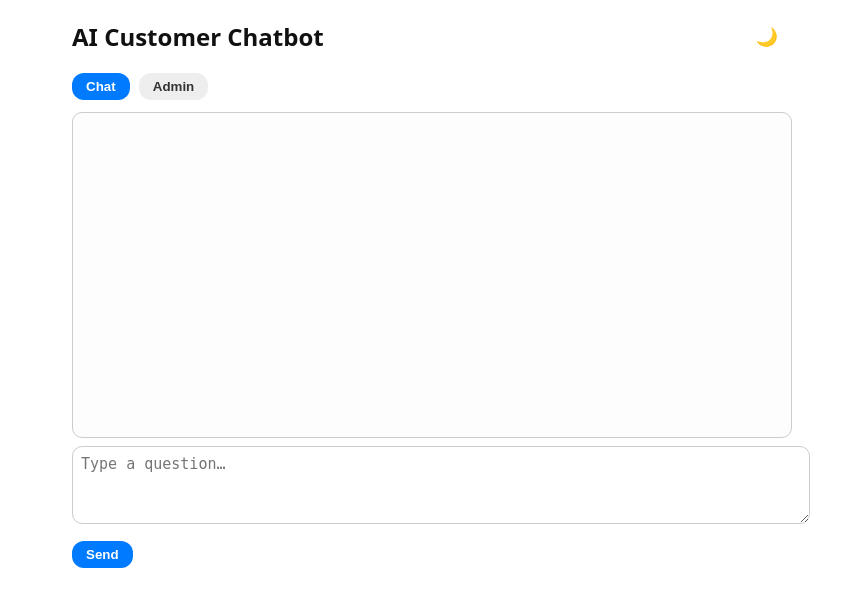
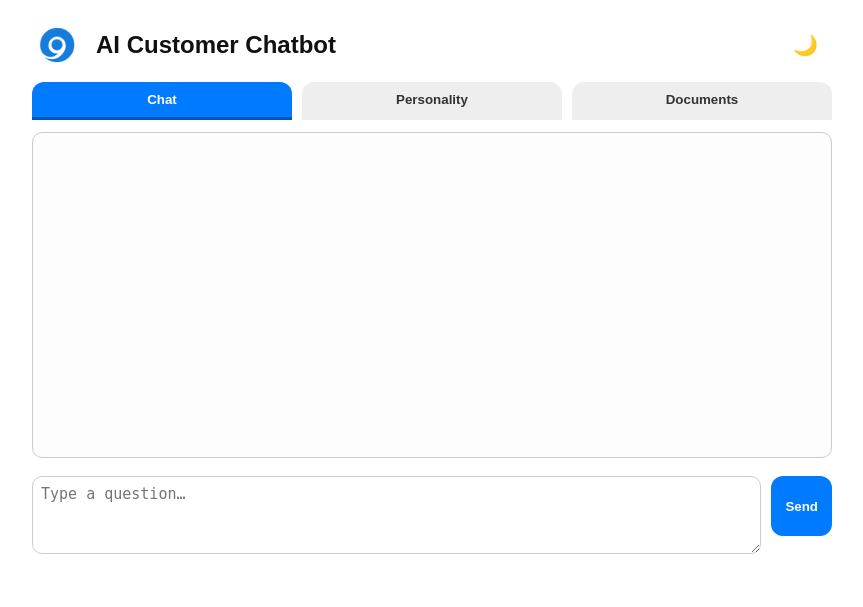
Before and after one commit to highred/ai-customer-chatbot, a Flask app: page / in a window 1280 px wide. Shown: the top 607 px of the page, without its empty margins (208-1071 px from the left). Run offline with Flask 3, Linux system fonts and the light colour scheme.

Commit message:
Redesigned UI: split Admin tab, editable header, logo left of title, updated styling and JS

```diff
--- a/static/chat.js
+++ b/static/chat.js
@@ -1,60 +1,58 @@
-// ── element refs ─────────────────────────────────────────────
-const chatTab     = document.getElementById("chatTab");
-const adminTab    = document.getElementById("adminTab");
-const chatPane    = document.getElementById("chatPane");
-const adminPane   = document.getElementById("adminPane");
+// ── tab switching ────────────────────────────────────────────
+const chatTab       = document.getElementById("chatTab");
+const personalityTab= document.getElementById("personalityTab");
+const documentTab   = document.getElementById("documentTab");
 
-const chatBox     = document.getElementById("chatBox");
-const textarea    = document.getElementById("msg");
-const sendBtn     = document.getElementById("send");
-const spinner     = document.getElementById("spinner");
-const modeBtn     = document.getElementById("modeBtn");
+const chatPane      = document.getElementById("chatPane");
+const personalityPane = document.getElementById("personalityPane");
+const documentPane  = document.getElementById("documentPane");
 
-const personaSel  = document.getElementById("personaSel");
-const instBox     = document.getElementById("instBox");
-const newPersona  = document.getElementById("newPersona");
-const savePersona = document.getElementById("savePersona");
-const deletePersona = document.getElementById("deletePersona");
+function showTab(tab) {
+  [chatTab, personalityTab, documentTab].forEach(btn => btn.classList.remove("active"));
+  [chatPane, personalityPane, documentPane].forEach(p => p.classList.add("hidden"));
 
-const faqForm     = document.getElementById("faqForm");
-const faqFiles    = document.getElementById("faqFiles");
-const faqList     = document.getElementById("faqList");
-const dropBox     = document.getElementById("dropBox");
-const uploadBtn   = document.getElementById("uploadBtn");
-const clearBtn    = document.getElementById("clearBtn");
-
-const chunkSizeSel= document.getElementById("chunkSize");
-const tempSlider  = document.getElementById("tempSlider");
-const tempVal     = document.getElementById("tempVal");
+  if (tab === "chat") {
+    chatTab.classList.add("active");
+    chatPane.classList.remove("hidden");
+  } else if (tab === "personality") {
+    personalityTab.classList.add("active");
+    personalityPane.classList.remove("hidden");
+  } else if (tab === "documents") {
+    documentTab.classList.add("active");
+    documentPane.classList.remove("hidden");
+  }
+}
+chatTab.onclick = () => showTab("chat");
+personalityTab.onclick = () => showTab("personality");
+documentTab.onclick = () => showTab("documents");
+showTab("chat");
 
 // ── dark mode ────────────────────────────────────────────────
+const modeBtn = document.getElementById("modeBtn");
 modeBtn.onclick = () => {
   document.body.classList.toggle("dark");
   modeBtn.textContent = document.body.classList.contains("dark") ? "☀️" : "🌙";
 };
 
-// ── tab switching ────────────────────────────────────────────
-function showChat() {
-  chatTab.classList.add("active");
-  adminTab.classList.remove("active");
-  chatPane.classList.remove("hidden");
-  adminPane.classList.add("hidden");
-}
-function showAdmin() {
-  adminTab.classList.add("active");
-  chatTab.classList.remove("active");
-  chatPane.classList.add("hidden");
-  adminPane.classList.remove("hidden");
-}
-chatTab.onclick = showChat;
-adminTab.onclick = showAdmin;
-showChat();
+// ── editable title persistence ───────────────────────────────
+const headerInput = document.getElementById("headerTitle");
+headerInput.value = localStorage.getItem("chatbotTitle") || "AI Customer Chatbot";
+headerInput.addEventListener("input", () => {
+  localStorage.setItem("chatbotTitle", headerInput.value);
+});
 
-// ── temperature slider ───────────────────────────────────────
+// ── chat functionality ───────────────────────────────────────
+const chatBox   = document.getElementById("chatBox");
+const textarea  = document.getElementById("msg");
+const sendBtn   = document.getElementById("send");
+const spinner   = document.getElementById("spinner");
+const personaSel= document.getElementById("personaSel");
+const tempSlider= document.getElementById("tempSlider");
+const tempVal   = document.getElementById("tempVal");
+
 tempVal.textContent = (+tempSlider.value).toFixed(2);
 tempSlider.oninput = () => tempVal.textContent = (+tempSlider.value).toFixed(2);
 
-// ── helpers ──────────────────────────────────────────────────
 const append = (who, text) => {
   chatBox.insertAdjacentHTML("beforeend", `<p><b>${who}:</b> ${text}</p>`);
   chatBox.scrollTop = chatBox.scrollHeight;
@@ -65,7 +63,6 @@ const busy = (b) => {
 };
 const j = async (url, opts={}) => (await fetch(url, opts)).json();
 
-// ── Chat send -------------------------------------------------
 async function send() {
   const q = textarea.value.trim();
   if (!q) return;
@@ -93,7 +90,12 @@ textarea.addEventListener("keydown", e => {
   if (e.key === "Enter" && !e.shiftKey) { e.preventDefault(); send(); }
 });
 
-// ── Personas --------------------------------------------------
+// ── persona management ───────────────────────────────────────
+const instBox = document.getElementById("instBox");
+const newPersona = document.getElementById("newPersona");
+const savePersona = document.getElementById("savePersona");
+const deletePersona = document.getElementById("deletePersona");
+
 async function loadPersonas() {
   const data = await j("/admin/personas");
   personaSel.innerHTML = "";
@@ -128,9 +130,16 @@ deletePersona.onclick = async () => {
 };
 loadPersonas();
 
-// ── Drag & Drop Upload ----------------------------------------
+// ── drag & drop for documents ────────────────────────────────
+const faqForm   = document.getElementById("faqForm");
+const faqFiles  = document.getElementById("faqFiles");
+const dropBox   = document.getElementById("dropBox");
+const uploadBtn = document.getElementById("uploadBtn");
+const faqList   = document.getElementById("faqList");
+const clearBtn  = document.getElementById("clearBtn");
+const chunkSizeSel = document.getElementById("chunkSize");
+
 dropBox.addEventListener("click", () => faqFiles.click());
-
 dropBox.addEventListener("dragover", e => {
   e.preventDefault();
   dropBox.classList.add("drag");
@@ -143,11 +152,11 @@ dropBox.addEventListener("drop", e => {
   faqForm.dispatchEvent(new Event("submit"));
 });
 
-// ── Chunk size memory -----------------------------------------
+// ── Chunk size memory ────────────────────────────────────────
 chunkSizeSel.value = localStorage.getItem("chunkSize") || "50";
 chunkSizeSel.onchange = () => localStorage.setItem("chunkSize", chunkSizeSel.value);
 
-// ── Upload ----------------------------------------------------
+// ── Upload & List Docs ───────────────────────────────────────
 faqForm.onsubmit = async (e) => {
   e.preventDefault();
   const fd = new FormData();
@@ -162,7 +171,6 @@ faqForm.onsubmit = async (e) => {
   listFaqs(uploaded);
 };
 
-// ── FAQ list --------------------------------------------------
 async function listFaqs(uploaded = []) {
   const docs = await j("/admin/faqs");
   faqList.innerHTML = "";
@@ -191,7 +199,7 @@ async function listFaqs(uploaded = []) {
 }
 listFaqs();
 
-// ── Clear conversation -----------------------------------------
+// ── Clear chat ───────────────────────────────────────────────
 clearBtn.onclick = async () => {
   await fetch("/admin/clear", { method: "POST" });
   chatBox.innerHTML = "";
--- a/static/style.css
+++ b/static/style.css
@@ -2,7 +2,7 @@
 body {
   font-family: system-ui, sans-serif;
   margin: 20px auto;
-  max-width: 720px;
+  max-width: 800px;
   padding: 0 16px;
   background: #fff;
   color: #111;
@@ -13,10 +13,125 @@ body.dark {
   color: #f2f2f2;
 }
 
-h2 {
-  margin-top: 0;
+/* Branding */
+#branding {
+  display: flex;
+  justify-content: space-between;
+  align-items: center;
+  margin-bottom: 12px;
+}
+.brand-left {
+  display: flex;
+  align-items: center;
+  gap: 12px;
+}
+#logo {
+  max-height: 50px;
+  border-radius: 8px;
+}
+#headerTitle {
+  font-size: 1.5rem;
+  font-weight: bold;
+  border: none;
+  background: transparent;
+  color: inherit;
+  width: 100%;
+}
+#headerTitle:focus {
+  outline: none;
+  border-bottom: 1px dashed #888;
 }
 
+/* Mode toggle */
+#modeBtn {
+  font-size: 20px;
+  background: none;
+  border: none;
+  cursor: pointer;
+}
+
+/* Tabs */
+.tabs {
+  display: flex;
+  gap: 10px;
+  margin-bottom: 12px;
+}
+.tabs button {
+  flex: 1;
+  padding: 10px;
+  background: #eee;
+  color: #333;
+  font-weight: bold;
+  border-radius: 12px 12px 0 0;
+  border-bottom: 3px solid transparent;
+  transition: all 0.3s ease;
+}
+.tabs button.active {
+  background: #007bff;
+  color: white;
+  border-bottom: 3px solid #0056b3;
+}
+.tabs button:hover:not(.active) {
+  background: #d0e6ff;
+}
+
+/* Panes */
+.pane {
+  display: flex;
+  flex-direction: column;
+  gap: 10px;
+}
+.hidden {
+  display: none;
+}
+
+/* Chat */
+#chatBox {
+  border: 1px solid #ccc;
+  border-radius: 10px;
+  padding: 12px;
+  height: 300px;
+  overflow-y: auto;
+  background: #fdfdfd;
+  margin-bottom: 0;
+}
+.chat-input {
+  display: flex;
+  align-items: flex-start;
+  gap: 10px;
+  margin-top: 8px;
+}
+.chat-input textarea {
+  flex-grow: 1;
+  height: 60px;
+  margin-bottom: 0;
+}
+.chat-input button {
+  height: 60px;
+}
+.spinner {
+  margin-left: 10px;
+}
+
+/* Inputs & Controls */
+textarea,
+input[type="text"],
+select {
+  width: 100%;
+  padding: 8px;
+  font-size: 15px;
+  border: 1px solid #ccc;
+  border-radius: 10px;
+  margin-bottom: 12px;
+}
+textarea {
+  resize: vertical;
+}
+label {
+  display: block;
+  margin-top: 14px;
+  font-weight: bold;
+}
 button {
   padding: 6px 14px;
   border: none;
@@ -33,75 +148,7 @@ button.danger {
   background: #dc3545;
 }
 
-textarea,
-input[type="text"],
-select {
-  width: 100%;
-  padding: 8px;
-  font-size: 15px;
-  border: 1px solid #ccc;
-  border-radius: 10px;
-  margin-bottom: 12px;
-}
-textarea {
-  resize: vertical;
-}
-
-label {
-  display: block;
-  margin-top: 14px;
-  font-weight: bold;
-}
-
-/* Chat */
-#chatBox {
-  border: 1px solid #ccc;
-  border-radius: 10px;
-  padding: 12px;
-  height: 300px;
-  overflow-y: auto;
-  background: #fdfdfd;
-  margin-bottom: 8px;
-}
-#msg {
-  height: 60px;
-}
-.spinner {
-  margin-left: 10px;
-}
-
-/* Tabs */
-.tabs {
-  margin-bottom: 12px;
-}
-.tabs button {
-  background: #eee;
-  color: #333;
-  margin-right: 5px;
-}
-.tabs button.active {
-  background: #007bff;
-  color: white;
-}
-
-#chatPane,
-#adminPane {
-  margin-top: 12px;
-}
-.hidden {
-  display: none;
-}
-
-/* Mode toggle */
-#modeBtn {
-  float: right;
-  font-size: 18px;
-  background: none;
-  border: none;
-  cursor: pointer;
-}
-
-/* Drag-and-drop */
+/* Drag & Drop Box */
 .drop-box {
   border: 2px dashed #aaa;
   border-radius: 10px;
@@ -127,7 +174,7 @@ label {
   border-color: #44f;
 }
 
-/* File list */
+/* File List */
 ul.faq-list {
   list-style: none;
   padding: 0;
@@ -158,11 +205,7 @@ input[type="range"] {
   vertical-align: middle;
 }
 
-/* Dark mode support */
-body.dark {
-  background: #1b1b1b;
-  color: #f2f2f2;
-}
+/* Dark mode elements */
 body.dark textarea,
 body.dark input,
 body.dark select {
--- a/templates/index.html
+++ b/templates/index.html
@@ -7,22 +7,30 @@
   <link rel="icon" href="data:,">
 </head>
 <body>
-  <button id="modeBtn">🌙</button>
+  <div id="branding">
+    <div class="brand-left">
+      <img id="logo" src="/static/logo.png" alt="Company Logo">
+      <input id="headerTitle" value="AI Customer Chatbot" />
+    </div>
+    <button id="modeBtn">🌙</button>
+  </div>
 
-  <h2>AI Customer Chatbot</h2>
   <div class="tabs">
     <button id="chatTab" class="active">Chat</button>
-    <button id="adminTab">Admin</button>
+    <button id="personalityTab">Personality</button>
+    <button id="documentTab">Documents</button>
   </div>
 
-  <div id="chatPane">
+  <div id="chatPane" class="pane">
     <div id="chatBox" class="scrollbox"></div>
-    <textarea id="msg" placeholder="Type a question…"></textarea>
-    <button id="send">Send</button>
-    <span id="spinner" class="spinner" style="display:none"></span>
+    <div class="chat-input">
+      <textarea id="msg" placeholder="Type a question…"></textarea>
+      <button id="send">Send</button>
+      <span id="spinner" class="spinner" style="display:none"></span>
+    </div>
   </div>
 
-  <div id="adminPane" class="hidden">
+  <div id="personalityPane" class="hidden pane">
     <label>Persona:
       <select id="personaSel"></select>
       <button id="newPersona">New</button>
@@ -38,13 +46,11 @@
       <input type="range" id="tempSlider" min="0" max="1" step="0.01" value="0.2">
       <span id="tempVal">0.20</span>
     </label>
+  </div>
 
-    <hr>
-
+  <div id="documentPane" class="hidden pane">
     <form id="faqForm">
-      <label for="faqFiles">
-        Upload docs (.txt, .pdf, .docx, .xls, .xlsx):
-      </label>
+      <label for="faqFiles">Upload docs (.txt, .pdf, .docx, .xls, .xlsx):</label>
       <input type="file" id="faqFiles" accept=".txt,.pdf,.docx,.xls,.xlsx" multiple hidden>
 
       <div id="dropBox" class="drop-box">
```
